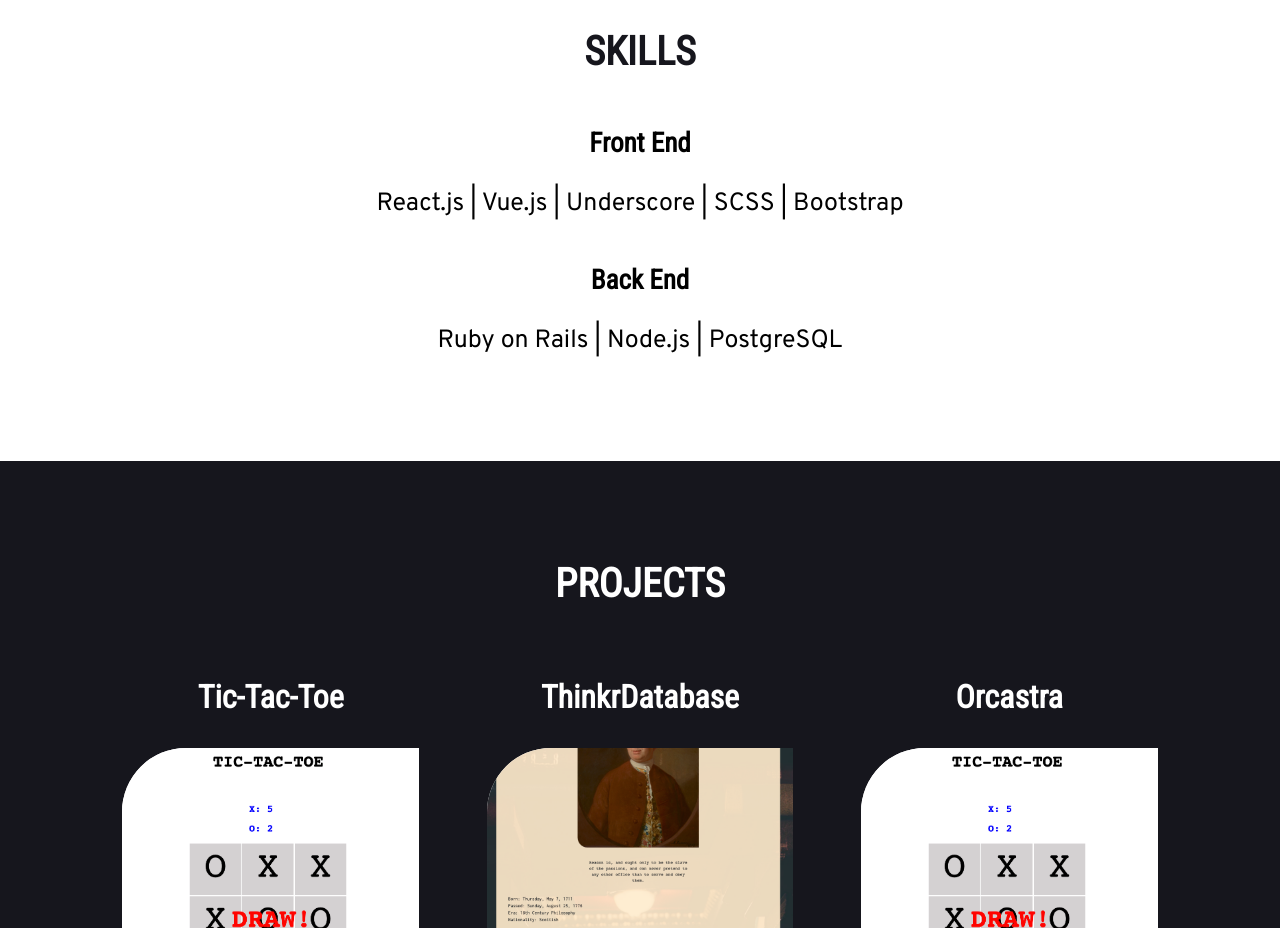
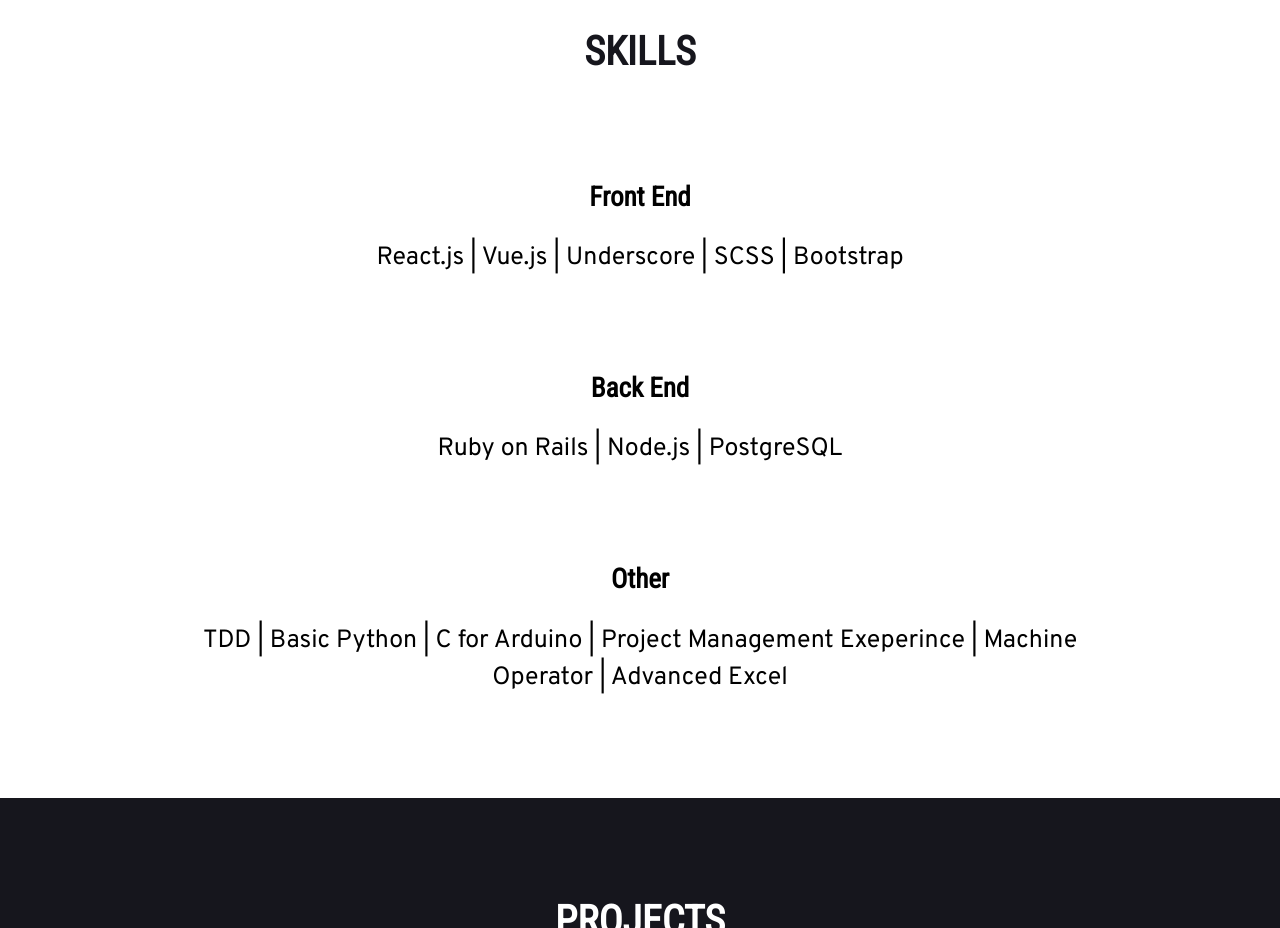
Before and after one commit to akexinad/akexinad.github.io, a plain HTML site: page index.html in a window 1280 px wide. Shown: the part 1200-2128 px from the top of the page. Drawn offline with Linux system fonts and the light colour scheme.

Commit message:
added skills

```diff
--- a/css/master.css
+++ b/css/master.css
@@ -116,7 +116,7 @@ main {
 .stack-title {
   text-align: center;
   font-size: 1.3em;
-  padding-bottom: 1em;
+  padding: 2em 0 1em 0;
 }
 
 .text-box {
--- a/index.html
+++ b/index.html
@@ -61,6 +61,10 @@
       <div class="text-box">
         <h4 class="stack-title">Back End</h4>
           <p class="white-p">Ruby on Rails  |  Node.js  |  PostgreSQL</p>
+      </div>
+      <div class="text-box">
+        <h4 class="stack-title">Other</h4>
+          <p class="white-p">TDD | Basic Python | C for Arduino | Project Management Exeperince | Machine Operator | Advanced Excel</p>
       </div>
     </div>
 
```
